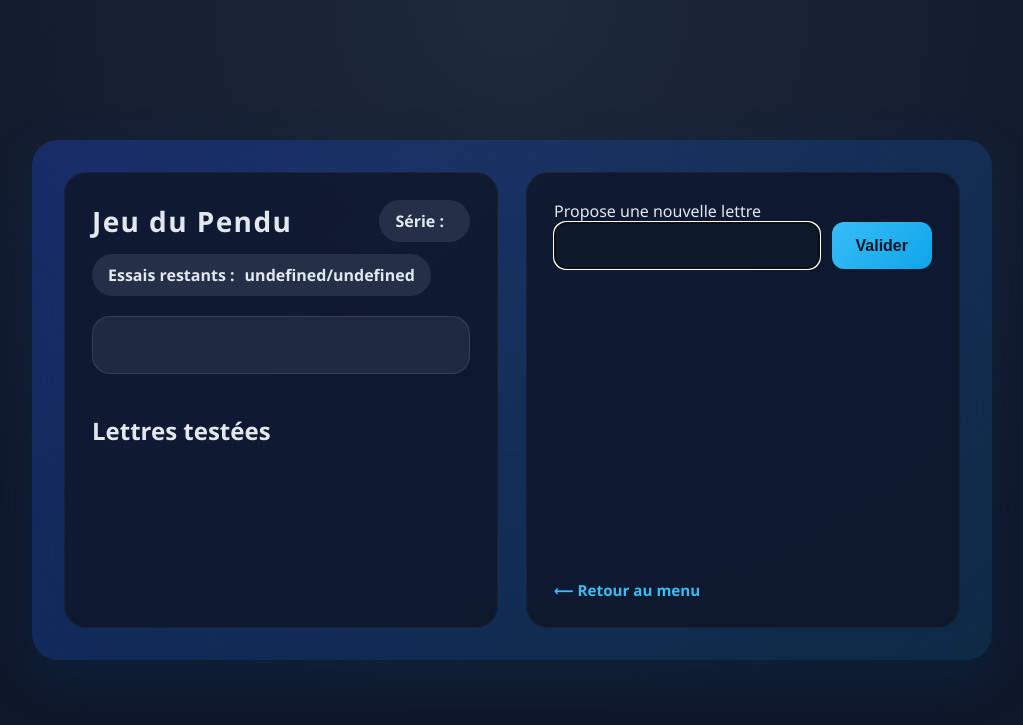
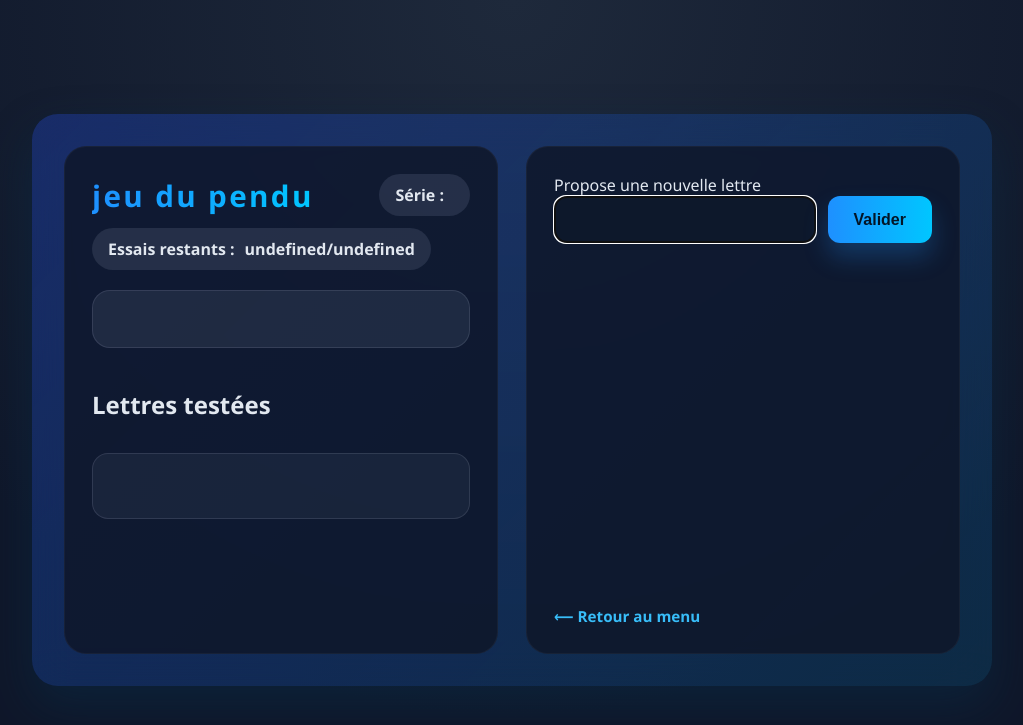
Before and after one commit to SabreCourt/C4-web, a Flask app: template templates/pendu/index.html in a window 1280 px wide. Shown: the top 725 px of the page, without its empty margins (128-1151 px from the left). Run offline with Flask 3, Linux system fonts and the light colour scheme; the template is opened without the code that fills it, so the values that code supplies are empty; parts of the project's set-up code (start-up, migrations or seed data) failed here and were passed over.

Commit message:
Améliore le style de la page du pendu

```diff
--- a/templates/pendu/index.html
+++ b/templates/pendu/index.html
@@ -62,8 +62,12 @@
 
     .header h1 {
       margin: 0;
-      font-size: 1.75rem;
-      letter-spacing: 0.05em;
+      font-size: 1.85rem;
+      letter-spacing: 0.08em;
+      text-transform: lowercase;
+      background: linear-gradient(90deg, #1e90ff, #00c6ff);
+      -webkit-background-clip: text;
+      -webkit-text-fill-color: transparent;
     }
 
     .score, .attempts {
@@ -149,40 +153,119 @@
       text-transform: uppercase;
     }
 
+    .btn-gradient {
+      background: linear-gradient(90deg, #1e90ff, #00c6ff);
+      color: #031527;
+      box-shadow: 0 14px 24px rgba(30, 144, 255, 0.25);
+      border: none;
+      transition: transform 0.2s ease, box-shadow 0.2s ease;
+    }
+
+    .btn-gradient:hover {
+      transform: translateY(-1px);
+      box-shadow: 0 18px 28px rgba(30, 144, 255, 0.35);
+    }
+
+    .btn-gradient:focus-visible {
+      outline: 3px solid rgba(30, 144, 255, 0.45);
+      outline-offset: 2px;
+    }
+
     .input-group button {
       flex: 0 0 auto;
       white-space: nowrap;
-      padding: 12px 24px;
+      padding: 12px 26px;
       border-radius: 12px;
       border: none;
       font-weight: 700;
       font-size: 1rem;
       cursor: pointer;
-      background: linear-gradient(135deg, var(--primary), #0ea5e9);
-      color: #031527;
-      transition: transform 0.2s ease, box-shadow 0.2s ease;
-    }
-
-    .input-group button:hover {
-      transform: translateY(-1px);
-      box-shadow: 0 12px 20px rgba(56, 189, 248, 0.3);
     }
 
     .new-game {
       align-self: flex-start;
-      padding: 12px 24px;
+      padding: 12px 28px;
       border-radius: 12px;
       border: none;
       font-weight: 700;
       cursor: pointer;
-      background: linear-gradient(135deg, var(--accent), #fb923c);
-      color: #1f2937;
-      transition: transform 0.2s ease, box-shadow 0.2s ease;
     }
 
-    .new-game:hover {
-      transform: translateY(-1px);
-      box-shadow: 0 12px 20px rgba(249, 115, 22, 0.35);
+    .letters-panel {
+      display: flex;
+      flex-direction: column;
+      gap: 12px;
+    }
+
+    .letters-grid {
+      display: flex;
+      flex-wrap: wrap;
+      gap: 12px;
+      padding: 14px;
+      min-height: 66px;
+      border-radius: 16px;
+      background: rgba(148, 163, 184, 0.08);
+      border: 1px solid rgba(148, 163, 184, 0.18);
+    }
+
+    .letter-pill {
+      padding: 10px 16px;
+      border-radius: 999px;
+      font-weight: 700;
+      letter-spacing: 0.12em;
+      text-transform: uppercase;
+      background: rgba(30, 64, 175, 0.25);
+      border: 1px solid rgba(59, 130, 246, 0.35);
+      box-shadow: inset 0 1px 4px rgba(15, 23, 42, 0.6);
+    }
+
+    .letter-pill.correct {
+      background: rgba(34, 197, 94, 0.18);
+      border-color: rgba(74, 222, 128, 0.45);
+      color: #bbf7d0;
+    }
+
+    .letter-pill.incorrect {
+      background: rgba(248, 113, 113, 0.18);
+      border-color: rgba(248, 113, 113, 0.45);
+      color: #fecaca;
+    }
+
+    .message {
+      margin-top: 18px;
+      padding: 16px 20px;
+      border-radius: 18px;
+      font-weight: 600;
+      text-align: center;
+      background: rgba(148, 163, 184, 0.12);
+      border: 1px solid transparent;
+      opacity: 0;
+      transform: translateY(-6px);
+      transition: opacity 0.25s ease, transform 0.25s ease, border 0.25s ease;
+    }
+
+    .message.visible {
+      opacity: 1;
+      transform: translateY(0);
+    }
+
+    .message--success {
+      background: linear-gradient(135deg, rgba(74, 222, 128, 0.18), rgba(22, 163, 74, 0.12));
+      border-color: rgba(74, 222, 128, 0.45);
+      color: #bbf7d0;
+      box-shadow: 0 12px 26px rgba(34, 197, 94, 0.18);
+    }
+
+    .message--danger {
+      background: linear-gradient(135deg, rgba(248, 113, 113, 0.2), rgba(239, 68, 68, 0.12));
+      border-color: rgba(248, 113, 113, 0.45);
+      color: #fecaca;
+      box-shadow: 0 12px 26px rgba(239, 68, 68, 0.18);
+    }
+
+    .message--info {
+      border-color: rgba(148, 163, 184, 0.35);
+      color: #e2e8f0;
     }
 
     .footer-links {
@@ -222,7 +305,7 @@
   <div class="game-wrapper">
     <div class="column">
       <div class="header">
-        <h1>Jeu du Pendu</h1>
+        <h1>jeu du pendu</h1>
         <div class="score">Série : <span id="pendu-score">0</span></div>
         <div class="attempts">Essais restants : <span id="pendu-attempts">0</span></div>
       </div>
@@ -240,11 +323,11 @@
         <form id="guess-form" autocomplete="off">
           <div class="input-group">
             <input id="guess-input" name="letter" maxlength="1" autocomplete="off" autofocus required />
-            <button type="submit">Valider</button>
+            <button type="submit" class="btn-gradient">Valider</button>
           </div>
         </form>
         <p class="message" id="pendu-message"></p>
-        <button class="new-game" id="new-game" hidden>Nouvelle partie</button>
+        <button class="new-game btn-gradient" id="new-game" hidden>Nouvelle partie</button>
       </div>
 
       <!-- 🎨 SVG MOVED HERE (below input) -->
@@ -283,6 +366,21 @@
     const statusElement = document.getElementById('pendu-status');
     const hangmanParts = document.querySelectorAll('.hangman-part');
 
+    function updateMessage(content, status) {
+      messageElement.textContent = content || '';
+      messageElement.className = 'message';
+      if (!content) return;
+
+      messageElement.classList.add('visible');
+      if (status === 'won') {
+        messageElement.classList.add('message--success');
+      } else if (status === 'lost') {
+        messageElement.classList.add('message--danger');
+      } else {
+        messageElement.classList.add('message--info');
+      }
+    }
+
     // 🎯 total parts = 10 → we allow 10 attempts
     function updateHangmanDrawing(attemptsLeft, maxAttempts) {
       const errors = maxAttempts - attemptsLeft;
@@ -316,7 +414,15 @@
         document.querySelector('.hangman-svg').classList.remove('lost');
       }
 
-      messageElement.textContent = extraMessage || '';
+      let message = extraMessage || '';
+      const revealedWord = state.solution || state.masked_word.replace(/\s/g, '');
+      if (state.status === 'won') {
+        message = `Bravo ! Tu as trouvé ${revealedWord} !`;
+      } else if (state.status === 'lost') {
+        message = `Raté... Le mot était ${revealedWord}.`;
+      }
+
+      updateMessage(message, state.status);
       statusElement.textContent = state.status === 'won' ? '🎉 Victoire' : state.status === 'lost' ? '💥 Défaite' : '';
       newGameButton.hidden = state.status !== 'won' && state.status !== 'lost';
     }
```
